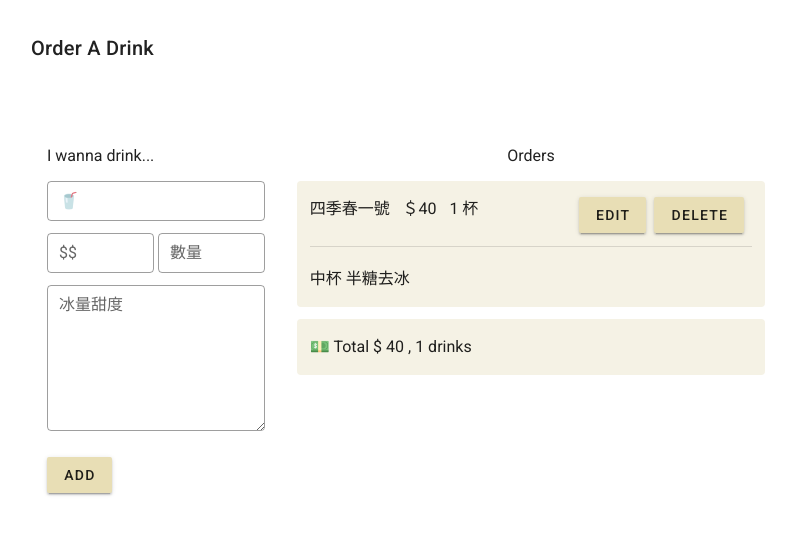
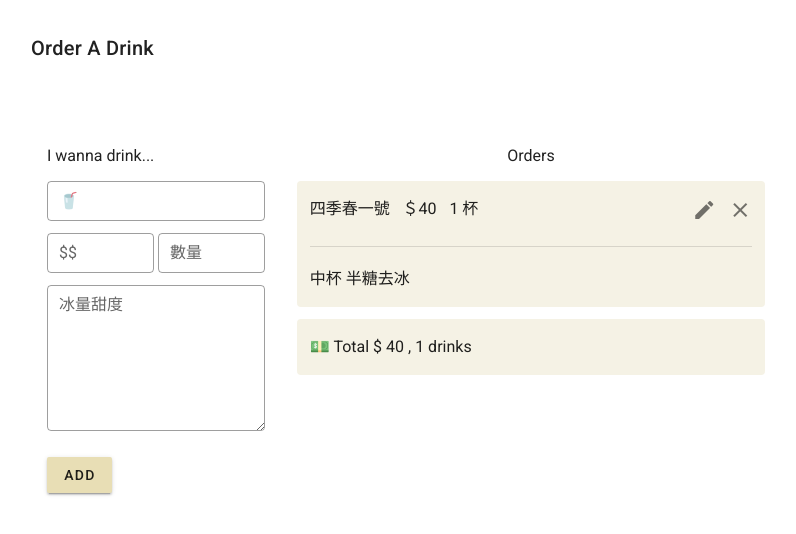
Before and after one commit to damacusdos/dailydrinks, a Vue app: page / in a window 1280 px wide. Shown: the top 534 px of the page, without its empty margins (49-845 px from the left). Built offline with nearby package versions, Linux system fonts and the light colour scheme.

Commit message:
change edit and delete icon

```diff
--- a/src/components/orderlist.vue
+++ b/src/components/orderlist.vue
@@ -22,8 +22,8 @@
           <div class="price">＄{{ item.price }}</div>
           <div class="amount">{{ item.qty }} 杯</div>
           <div class="buttons">
-            <v-btn :color="colors.primary" @click="toggle(index)" class="button">edit</v-btn>
-            <v-btn :color="colors.primary" @click="deleteDrink(index)" class="button">delete</v-btn>
+            <v-icon @click="toggle(index)" class="mr-3">mdi-pencil</v-icon>
+            <v-icon @click="deleteDrink(index)">mdi-close</v-icon>
           </div>
         </div>
         <v-divider class="my-3"></v-divider>
```
